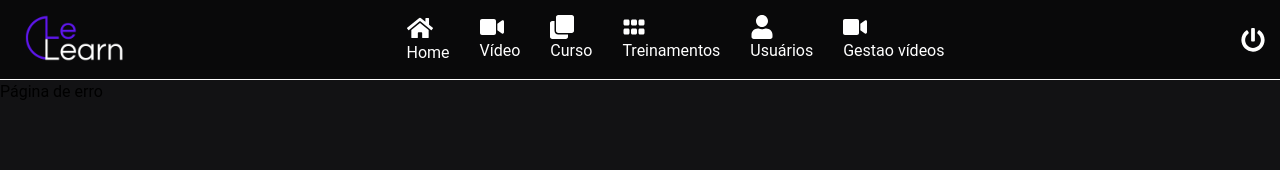
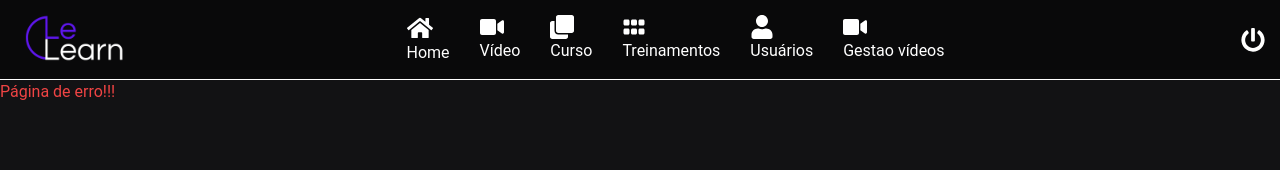
Before and after one commit to mateusdayrell/lelearn, a React (Create React App) app: page /videos in a window 1280 px wide. Shown: the top 170 px of the page. Built offline with nearby package versions, Linux system fonts and the light colour scheme; the HTML template or start-up script is replaced by a standard one.

Commit message:
style: change font color on Error page

```diff
--- a/src/pages/Error/index.js
+++ b/src/pages/Error/index.js
@@ -7,7 +7,7 @@ export default function Error() {
     <>
       <Navbar />
       <div className="container">
-        <h1>Página de erro</h1>
+        <h1 className="text-red-500">Página de erro!!!</h1>
       </div>
     </>
   );
```
